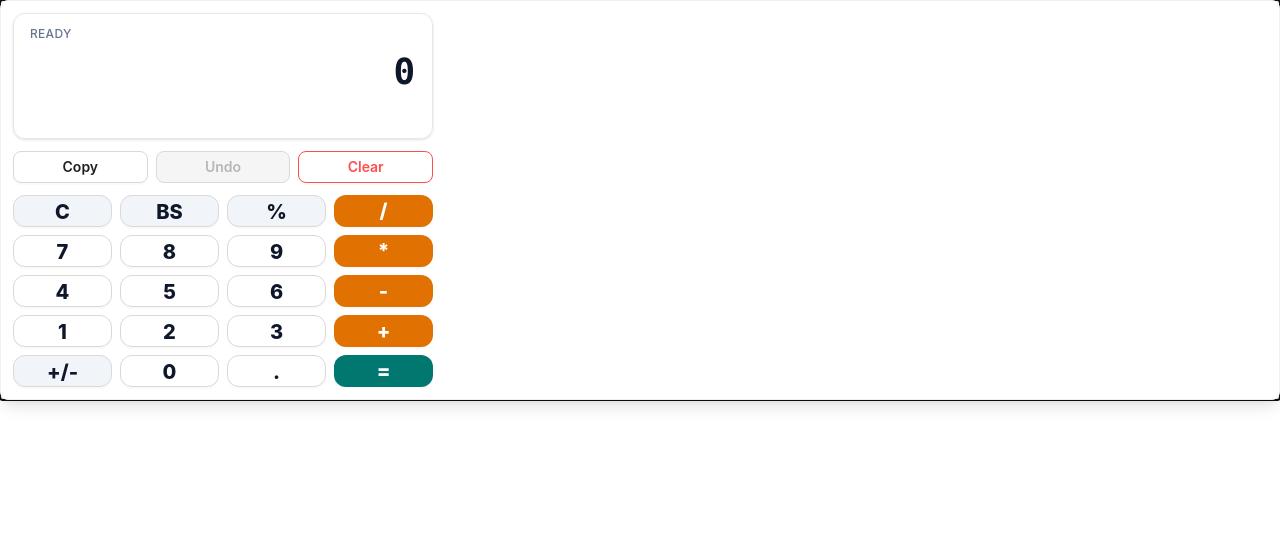
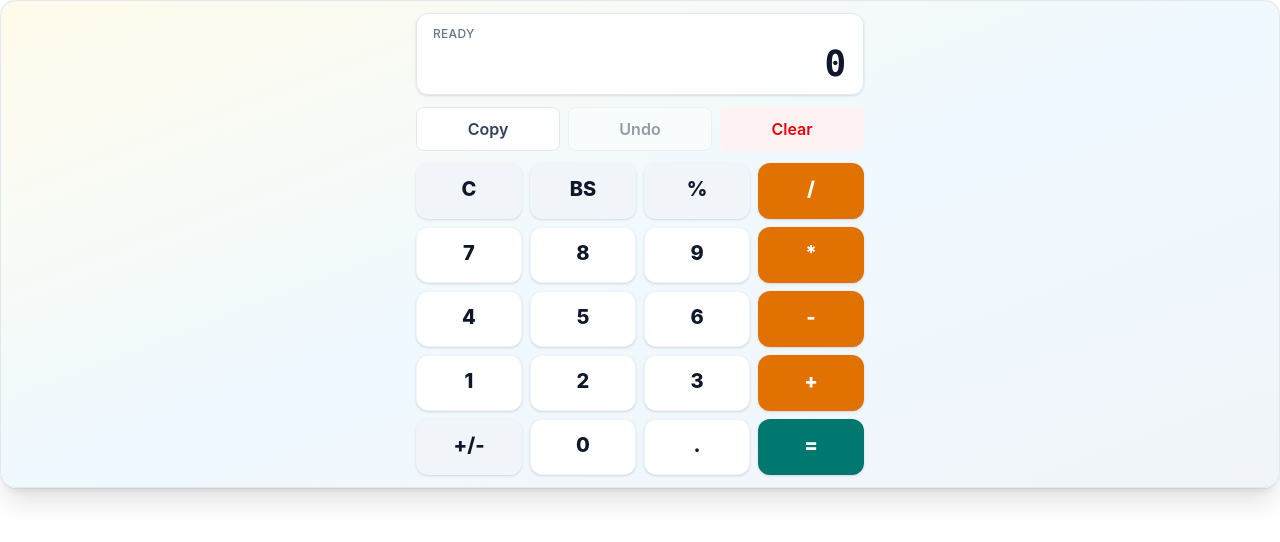
Before and after one commit to Pvngu/laravue-calculator, a Vue app: page / in a window 1280 px wide. Shown: the top 542 px of the page. Built offline with nearby package versions, Linux system fonts and the light colour scheme.

Commit message:
feat: implement POS calculator component with history and custom controls and remove ant-design-vue dependency

```diff
--- a/package.json
+++ b/package.json
@@ -1,6 +1,6 @@
 {
   "name": "@pvngu/vue-calculator",
-  "version": "0.1.1",
+  "version": "0.1.2",
   "type": "module",
   "files": [
     "dist"
@@ -19,13 +19,11 @@
     "preview": "vite preview"
   },
   "peerDependencies": {
-    "ant-design-vue": "^4.2.6",
     "vue": "^3.5.32"
   },
   "devDependencies": {
     "@tailwindcss/vite": "^4.2.2",
     "@vitejs/plugin-vue": "^6.0.5",
-    "ant-design-vue": "^4.2.6",
     "tailwindcss": "^4.2.2",
     "vite": "^8.0.4",
     "vite-plugin-css-injected-by-js": "^4.0.1",
--- a/src/App.vue
+++ b/src/App.vue
@@ -1,6 +1,5 @@
 <script setup>
 import { ref } from 'vue'
-import { Card as ACard, TypographyTitle as ATypographyTitle, TypographyText as ATypographyText, Tag as ATag } from 'ant-design-vue'
 import PosCalculator from './components/PosCalculator.vue'
 
 const lastResult = ref('0')
--- a/src/components/PosCalculator.vue
+++ b/src/components/PosCalculator.vue
@@ -1,6 +1,5 @@
 <script setup>
 import { onBeforeUnmount, onMounted, ref, watch } from 'vue'
-import { Card as ACard } from 'ant-design-vue'
 import CalculatorDisplay from './calculator/CalculatorDisplay.vue'
 import CalculatorControls from './calculator/CalculatorControls.vue'
 import CalculatorKeypad from './calculator/CalculatorKeypad.vue'
@@ -290,17 +289,16 @@ onBeforeUnmount(() => {
 <template>
   <section
     ref="rootRef"
-    class="w-full"
+    class="w-full outline-none"
     tabindex="0"
     :aria-label="title"
   >
-    <ACard
-      class="w-full border-slate-200 bg-linear-to-br from-amber-50 via-sky-50 to-slate-100 shadow-lg"
-      :body-style="{ padding: '12px' }"
+    <div
+      class="overflow-hidden rounded-2xl border border-slate-200 bg-linear-to-br from-amber-50 via-sky-50 to-slate-100 p-3 shadow-xl ring-1 ring-slate-900/5 backdrop-blur-sm"
     >
       <div
         class="grid gap-3"
-        :class="compact ? 'grid-cols-1 max-w-105' : 'grid-cols-1 lg:grid-cols-[minmax(0,1fr)_220px]'"
+        :class="compact ? 'grid-cols-1 max-w-md mx-auto' : 'grid-cols-1 lg:grid-cols-[minmax(0,1fr)_220px]'"
       >
         <div class="grid gap-3">
           <CalculatorDisplay :expression="expression" :display="display" />
@@ -322,6 +320,6 @@ onBeforeUnmount(() => {
           @select="applyHistory"
         />
       </div>
-    </ACard>
+    </div>
   </section>
 </template>
--- a/src/components/calculator/CalculatorControls.vue
+++ b/src/components/calculator/CalculatorControls.vue
@@ -1,6 +1,4 @@
 <script setup>
-import { Button as AButton } from 'ant-design-vue'
-
 defineProps({
   copied: {
     type: Boolean,
@@ -17,14 +15,24 @@ const emit = defineEmits(['copy', 'undo', 'clear'])
 
 <template>
   <div class="grid grid-cols-3 gap-2">
-    <AButton class="h-11 !rounded-lg !font-semibold" @click="emit('copy')">
+    <button
+      class="flex h-11 items-center justify-center rounded-lg border border-slate-200 bg-white px-4 font-semibold text-slate-700 transition-all hover:bg-slate-50 hover:shadow-sm active:scale-95 disabled:opacity-50"
+      @click="emit('copy')"
+    >
       {{ copied ? 'Copied' : 'Copy' }}
-    </AButton>
-    <AButton class="h-11 !rounded-lg !font-semibold" :disabled="!canUndo" @click="emit('undo')">
+    </button>
+    <button
+      class="flex h-11 items-center justify-center rounded-lg border border-slate-200 bg-white px-4 font-semibold text-slate-700 transition-all hover:bg-slate-50 hover:shadow-sm active:scale-95 disabled:cursor-not-allowed disabled:opacity-50"
+      :disabled="!canUndo"
+      @click="emit('undo')"
+    >
       Undo
-    </AButton>
-    <AButton danger class="h-11 !rounded-lg !font-semibold" @click="emit('clear')">
+    </button>
+    <button
+      class="flex h-11 items-center justify-center rounded-lg bg-red-50 px-4 font-semibold text-red-600 transition-all hover:bg-red-100 hover:text-red-700 active:scale-95"
+      @click="emit('clear')"
+    >
       Clear
-    </AButton>
+    </button>
   </div>
 </template>
--- a/src/components/calculator/CalculatorHistory.vue
+++ b/src/components/calculator/CalculatorHistory.vue
@@ -1,6 +1,4 @@
 <script setup>
-import { Button as AButton, Empty as AEmpty, Tag as ATag } from 'ant-design-vue'
-
 defineProps({
   items: {
     type: Array,
@@ -12,26 +10,32 @@ const emit = defineEmits(['select'])
 </script>
 
 <template>
-  <aside class="rounded-xl border border-slate-200 bg-white/85 p-3">
+  <aside class="rounded-xl border border-slate-200 bg-white/85 p-3 backdrop-blur-sm">
     <p class="text-xs font-bold uppercase tracking-wide text-slate-500">Recent</p>
 
-    <div v-if="items.length === 0" class="pt-2">
-      <AEmpty :image="AEmpty.PRESENTED_IMAGE_SIMPLE" description="No actions yet" />
+    <div v-if="items.length === 0" class="flex flex-col items-center justify-center py-8 text-center">
+      <div class="mb-2 text-slate-300">
+        <svg xmlns="http://www.w3.org/2000/svg" class="mx-auto h-10 w-10" fill="none" viewBox="0 0 24 24" stroke="currentColor">
+          <path stroke-linecap="round" stroke-linejoin="round" stroke-width="1.5" d="M12 8v4l3 3m6-3a9 9 0 11-18 0 9 9 0 0118 0z" />
+        </svg>
+      </div>
+      <p class="text-sm text-slate-400">No history yet</p>
     </div>
 
     <ul v-else class="mt-2 space-y-2">
       <li v-for="item in items" :key="item.id">
-        <AButton
-          block
-          class="h-auto! rounded-lg! border-slate-200! px-3! py-2! text-left!"
+        <button
+          class="group flex w-full flex-col rounded-lg border border-slate-100 bg-white p-3 text-left transition-all hover:border-sky-200 hover:bg-sky-50 active:scale-98"
           @click="emit('select', item)"
         >
-          <span class="block text-[11px] leading-tight text-slate-500">{{ item.expression }}</span>
+          <span class="block text-[11px] leading-tight text-slate-400 transition-colors group-hover:text-sky-600">{{ item.expression }}</span>
           <span class="mt-1 flex items-center justify-between">
             <span class="font-mono text-sm font-bold text-slate-900">{{ item.result }}</span>
-            <ATag color="cyan">reuse</ATag>
+            <span class="rounded bg-sky-100 px-1.5 py-0.5 text-[10px] font-medium text-sky-700 opacity-0 transition-opacity group-hover:opacity-100">
+              REUSE
+            </span>
           </span>
-        </AButton>
+        </button>
       </li>
     </ul>
   </aside>
--- a/src/components/calculator/CalculatorKeypad.vue
+++ b/src/components/calculator/CalculatorKeypad.vue
@@ -1,6 +1,4 @@
 <script setup>
-import { Button as AButton } from 'ant-design-vue'
-
 defineProps({
   items: {
     type: Array,
@@ -11,33 +9,35 @@ defineProps({
 const emit = defineEmits(['press'])
 
 function buttonClass(item) {
+  const base = 'flex h-14 items-center justify-center rounded-xl text-xl font-extrabold transition-all active:scale-95 shadow-sm hover:shadow-md'
+
   if (item.type === 'operator') {
-    return 'h-14 !rounded-xl !border-0 !bg-amber-600 !text-white !text-xl !font-extrabold'
+    return `${base} bg-amber-600 text-white hover:bg-amber-500`
   }
 
   if (item.type === 'equals') {
-    return 'h-14 !rounded-xl !border-0 !bg-teal-700 !text-white !text-xl !font-extrabold'
+    return `${base} bg-teal-700 text-white hover:bg-teal-600`
   }
 
   if (item.type === 'action') {
-    return 'h-14 !rounded-xl !bg-slate-100 !text-slate-900 !text-xl !font-extrabold'
+    return `${base} bg-slate-100 text-slate-900 hover:bg-slate-200`
   }
 
-  return 'h-14 !rounded-xl !bg-white !text-slate-900 !text-xl !font-extrabold'
+  return `${base} bg-white text-slate-900 hover:bg-slate-50 border border-slate-100`
 }
 </script>
 
 <template>
   <div class="grid grid-cols-4 gap-2" role="group" aria-label="Calculator keypad">
-    <AButton
+    <button
       v-for="item in items"
       :key="item.key"
       :class="buttonClass(item)"
       @click="emit('press', item)"
     >
-        <span class="-translate-y-0.5">
-            {{ item.label }}
-        </span>
-    </AButton>
+      <span class="-translate-y-0.5">
+        {{ item.label }}
+      </span>
+    </button>
   </div>
 </template>
--- a/src/main.js
+++ b/src/main.js
@@ -1,5 +1,4 @@
 import { createApp } from 'vue'
-import 'ant-design-vue/dist/reset.css'
 import './style.css'
 import App from './App.vue'
 
--- a/vite.config.js
+++ b/vite.config.js
@@ -18,13 +18,12 @@ export default defineConfig({
       fileName: (format) => `vue-calculator.${format}.js`
     },
     rollupOptions: {
-      // Externalize BOTH vue and ant-design-vue
-      external: ['vue', 'ant-design-vue'],
+      // Externalize vue
+      external: ['vue'],
       output: {
         exports: 'named',
         globals: {
-          vue: 'Vue',
-          'ant-design-vue': 'antd'
+          vue: 'Vue'
         }
       }
     }
```
Also changed, not shown: 1 other file (tests, documents, lock files or other folders).
